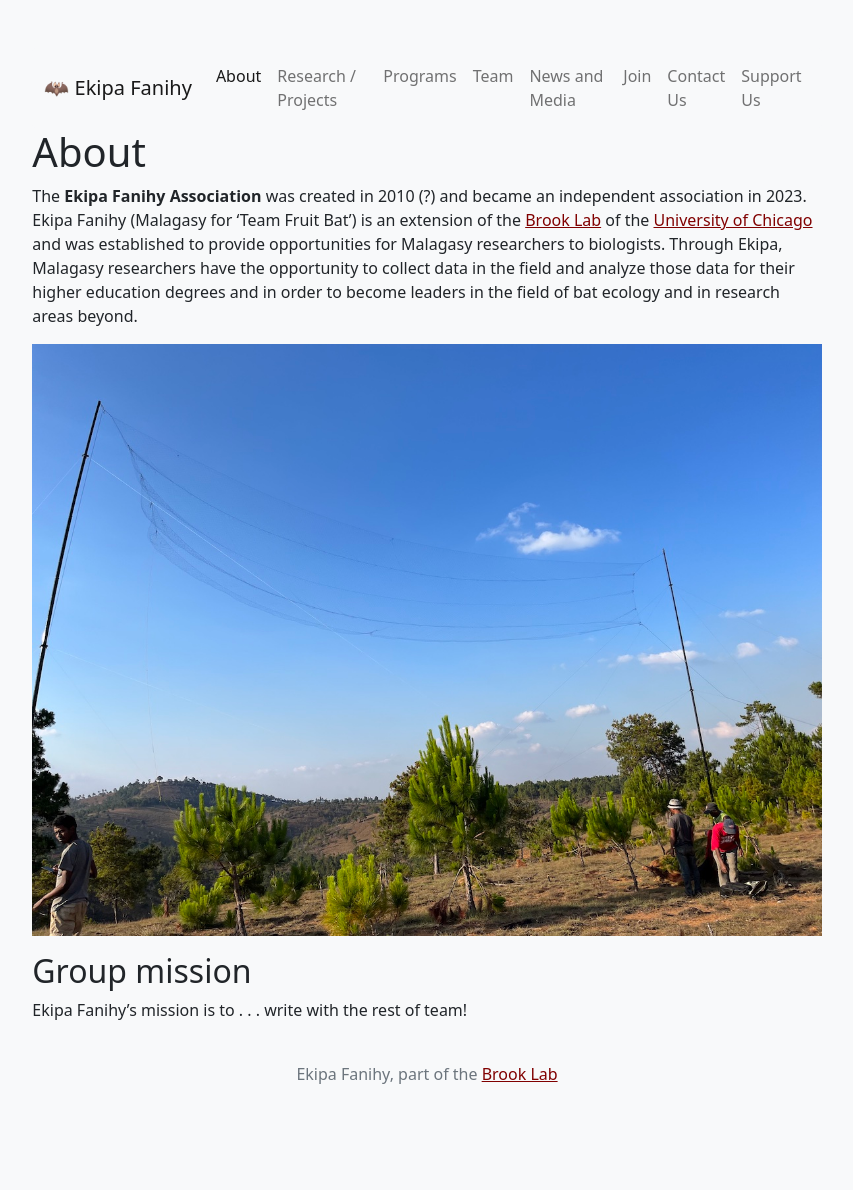
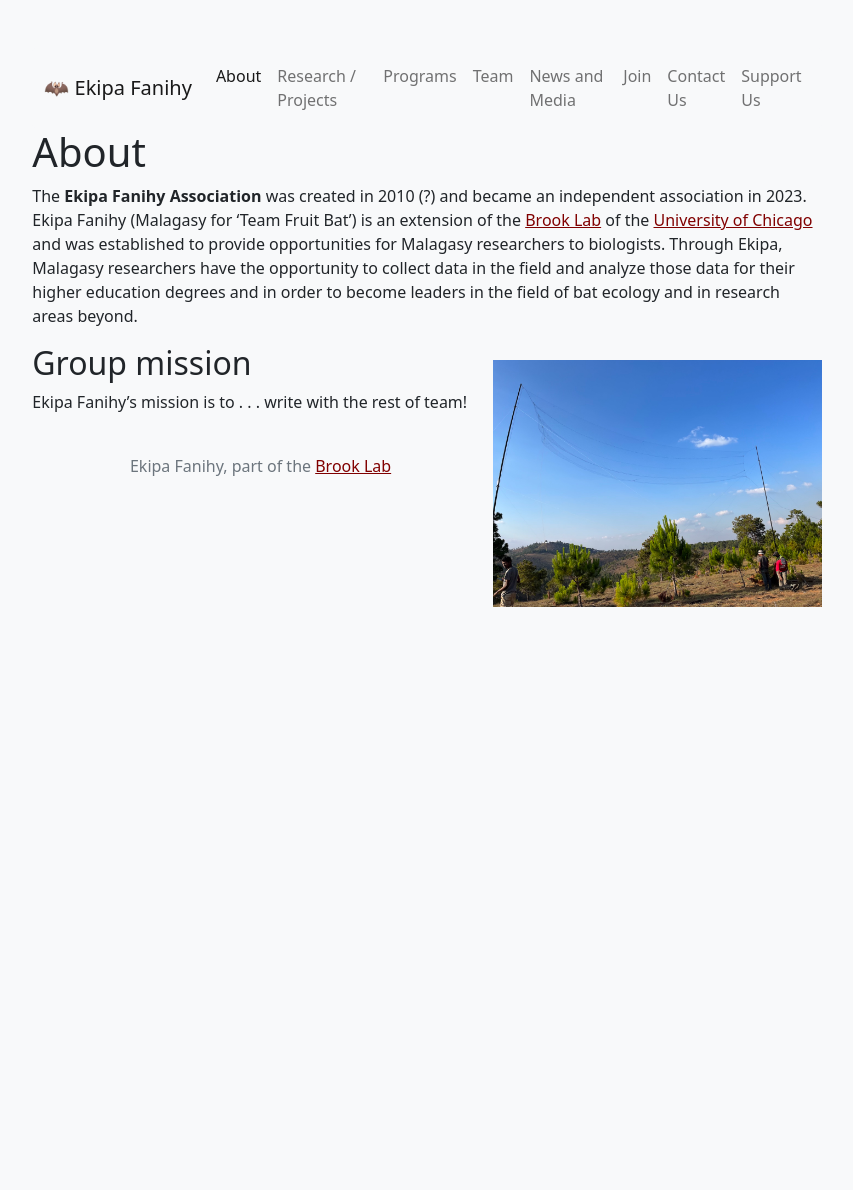
Before and after one commit to brooklabteam/www-ekipafanihy, a Jekyll site: the page built from about.md, in a window 1280 px wide. Shown: the whole page, without its empty margins (213-1066 px from the left). Built offline with Jekyll 4.4.1, drawn with Linux system fonts in a browser that asks for light colours; after the commit the page ends 900 px from its top, so only the background shows below that.

Commit message:
about page image

```diff
--- a/about.md
+++ b/about.md
@@ -7,7 +7,7 @@ permalink: /about
 
 The **Ekipa Fanihy Association** was created in 2010 (?) and became an independent association in 2023. Ekipa Fanihy (Malagasy for 'Team Fruit Bat') is an extension of the [Brook Lab]( https://brooklab.org/) of the [University of Chicago](https://uchicago.edu) and was established to provide opportunities for Malagasy researchers to biologists. Through Ekipa, Malagasy researchers have the opportunity to collect data in the field and analyze those data for their higher education degrees and in order to become leaders in the field of bat ecology and in research areas beyond.
 
-<img src="/assets/research/Big net.jpeg" alt="net" class="sm" />
+<img src="/assets/research/Big net.jpeg" alt="net" class="float-end col-md-5" />
 
 <h2>Group mission</h2>
 
```
